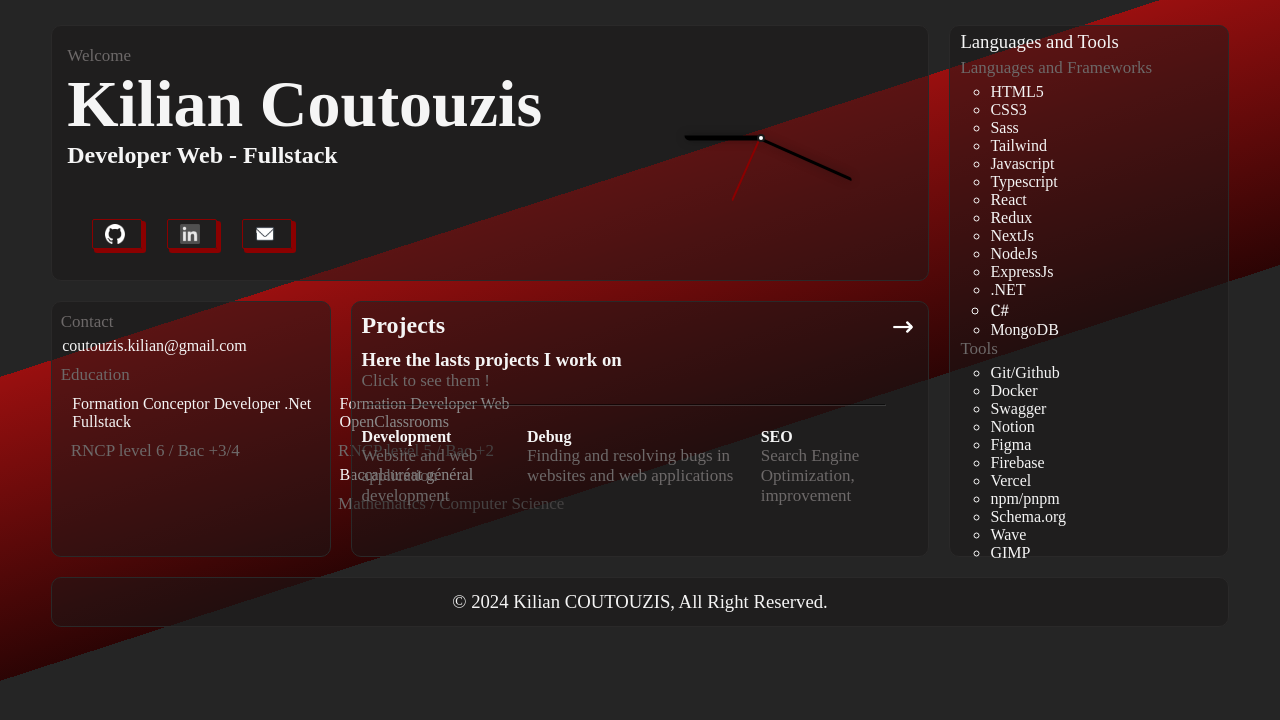
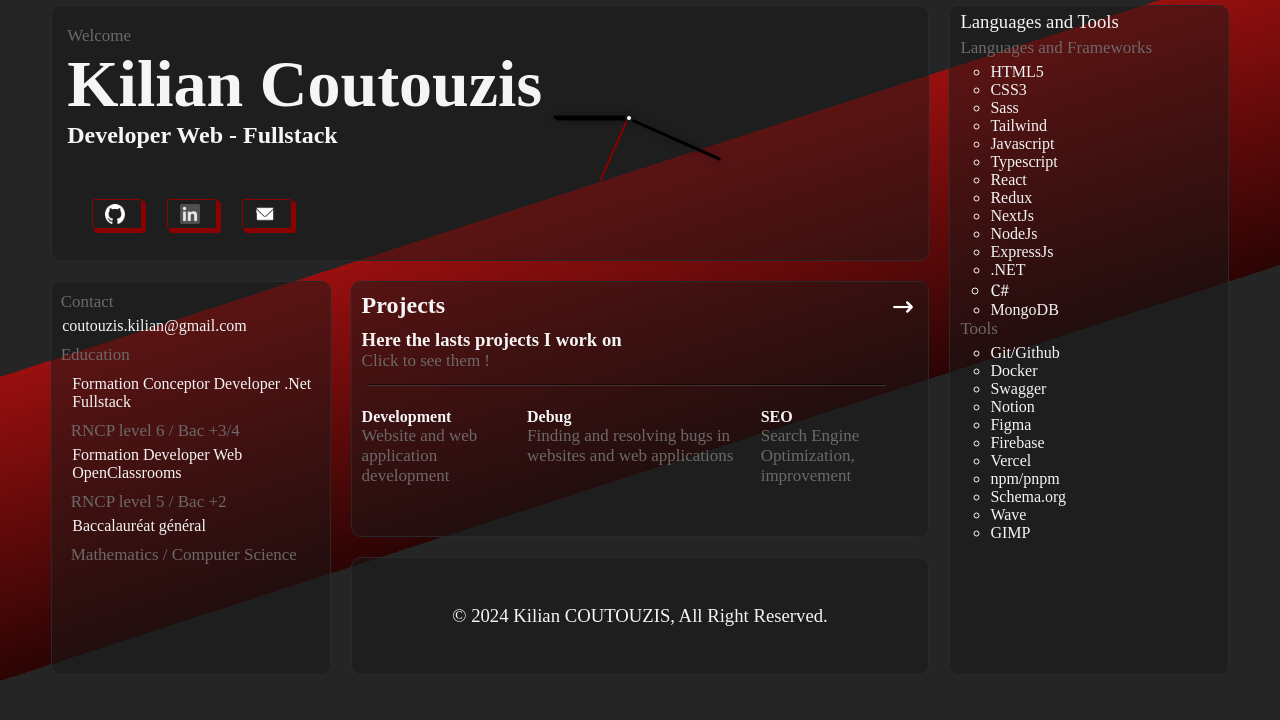
Before and after one commit to Epouvaantail/portfolio, a React (Create React App) app: page / in a window 1280 px wide. Shown: the top 720 px of the page. Built offline with nearby package versions, Linux system fonts and the light colour scheme; a web font is replaced by a local one.

Commit message:
Update App.css

```diff
--- a/src/App.css
+++ b/src/App.css
@@ -208,7 +208,7 @@ p {
 }
 
 ul {
-  height: 50%;
+
 }
 
 li {
@@ -386,7 +386,7 @@ hr {
   font-weight: 100;
 }
 
-@media screen and (max-width: 1205px) {
+@media screen and (max-width: 1305px) {
 
   .presentation {
     grid-area: 1 / 1 / 3 / 4;
@@ -394,11 +394,11 @@ hr {
   }
 
   .languagesTools {
-    grid-area: 1 / 4 / 5 / 5;
+    grid-area: 1 / 4 / 6 / 5;
   }
 
   .contact{
-    grid-area: 3 / 1 / 5 / 2;
+    grid-area: 3 / 1 / 6 / 2;
   }
 
   .projects {
@@ -406,7 +406,8 @@ hr {
   }
 
   .copyright {
-    grid-area: 5 / 1 / 6 / 5;
+    grid-area: 5 / 2 / 5 / 4;
+    height: 118px;
   }
 
   #CK {
@@ -436,7 +437,7 @@ hr {
   }
 
   .contact{
-    grid-area: 4 / 1 / 6 / 2;
+    grid-area: 4 / 1 / 7 / 2;
   }
 
   .projects {
@@ -444,7 +445,7 @@ hr {
   }
 
   .copyright {
-    grid-area: 6 / 1 / 6 / 5;
+    grid-area: 6 / 2 / 6 / 5;
   }
 
 	.secondPart {
```
